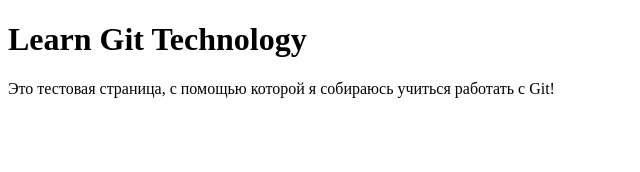
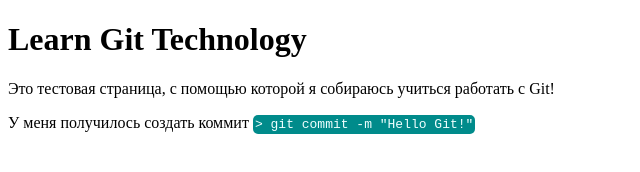
Before and after one commit to Ofmjo/test, a plain HTML site: page index.html in a window 1280 px wide. Shown: the whole page, without its empty margins (0-640 px from the left). Drawn offline with Linux system fonts and the light colour scheme.

Commit message:
Add <p> commit info

```diff
--- a/index.html
+++ b/index.html
@@ -4,9 +4,18 @@
     <meta charset="UTF-8">
     <meta name="viewport" content="width=device-width, initial-scale=1.0">
     <title>Test Git</title>
+    <style>
+        code{
+            background-color: darkcyan;
+            padding: 2px;
+            border-radius: 5px;
+            color: azure;
+        }
+    </style>
 </head>
 <body>
     <h1>Learn Git Technology</h1>
     <p>Это тестовая страница, с помощью которой я собираюсь учиться работать с Git!</p>
+    <p>У меня получилось создать коммит <code>> git commit -m "Hello Git!"</code></p>
 </body>
 </html>
```
